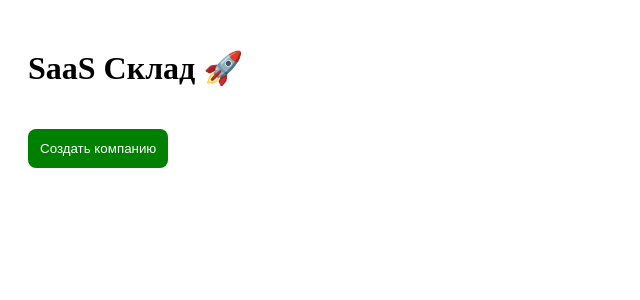
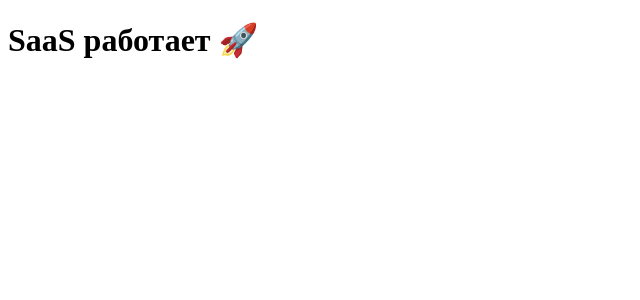
Before and after one commit to LMudr/saas-warehouse, a React (Vite) app in the folder frontend/: page / in a window 1280 px wide. Shown: the top 300 px of the page, without its empty margins (0-640 px from the left). Built offline with nearby package versions, Linux system fonts and the light colour scheme.

Commit message:
Update main.jsx

```diff
--- a/frontend/src/main.jsx
+++ b/frontend/src/main.jsx
@@ -1,37 +1,8 @@
 import React from "react";
 import ReactDOM from "react-dom/client";
 
-const API = "https://saas-warehouse-production.up.railway.app";
-
-function App(){
-  return (
-    <div style={{padding:20}}>
-      <h1>SaaS Склад 🚀</h1>
-
-      <button
-        style={{
-          padding: 12,
-          background: "green",
-          color: "white",
-          border: "none",
-          borderRadius: 8,
-          marginTop: 20
-        }}
-        onClick={async () => {
-          const res = await fetch(API + "/admin/tenants", {
-            method: "POST",
-            headers: {"Content-Type": "application/json"},
-            body: JSON.stringify({ name: "Мой бизнес" })
-          });
-
-          const data = await res.json();
-          alert("Создан tenant: " + data.id);
-        }}
-      >
-        Создать компанию
-      </button>
-    </div>
-  );
+function App() {
+  return <h1>SaaS работает 🚀</h1>;
 }
 
 ReactDOM.createRoot(document.getElementById("root")).render(<App />);
```
